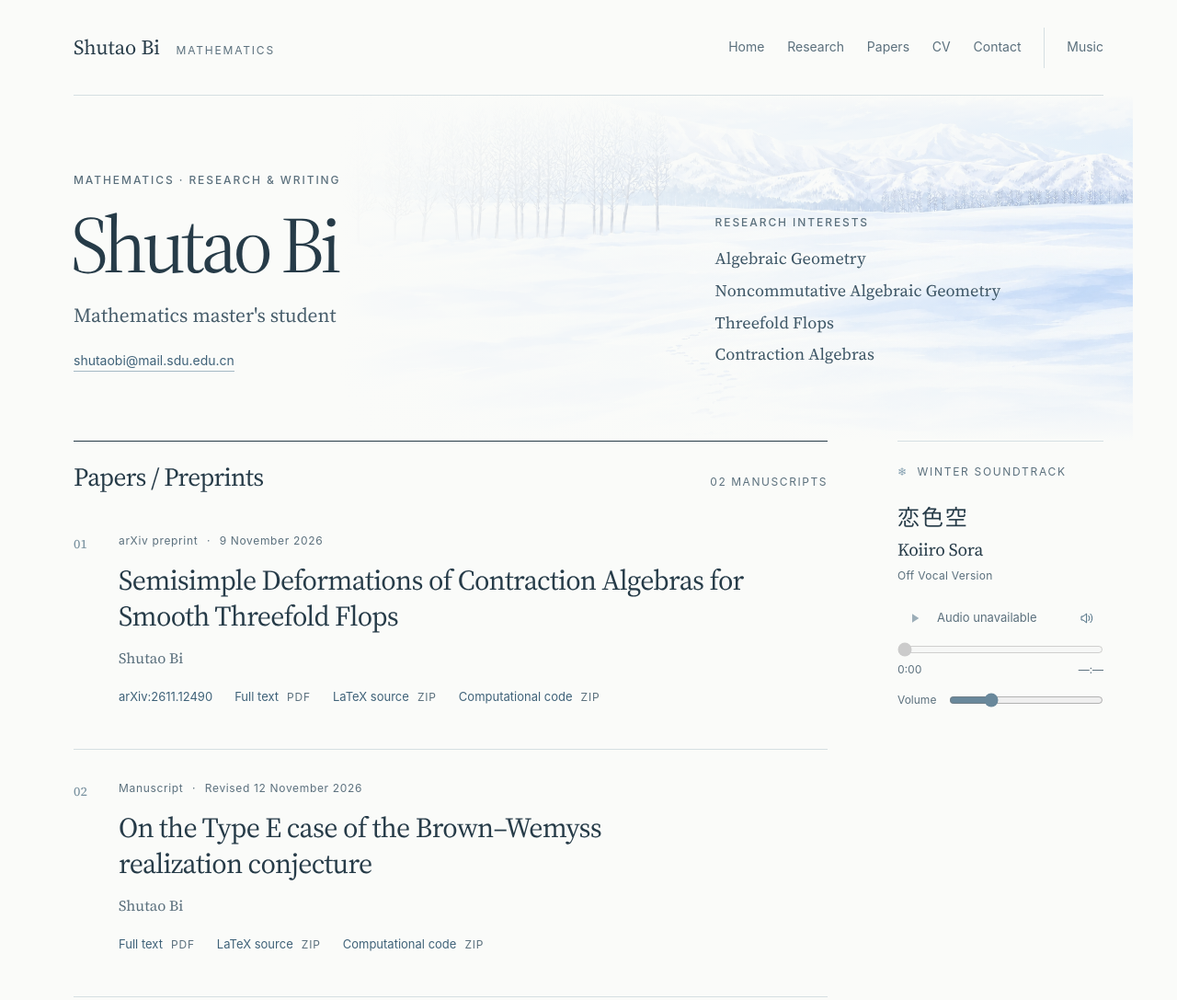
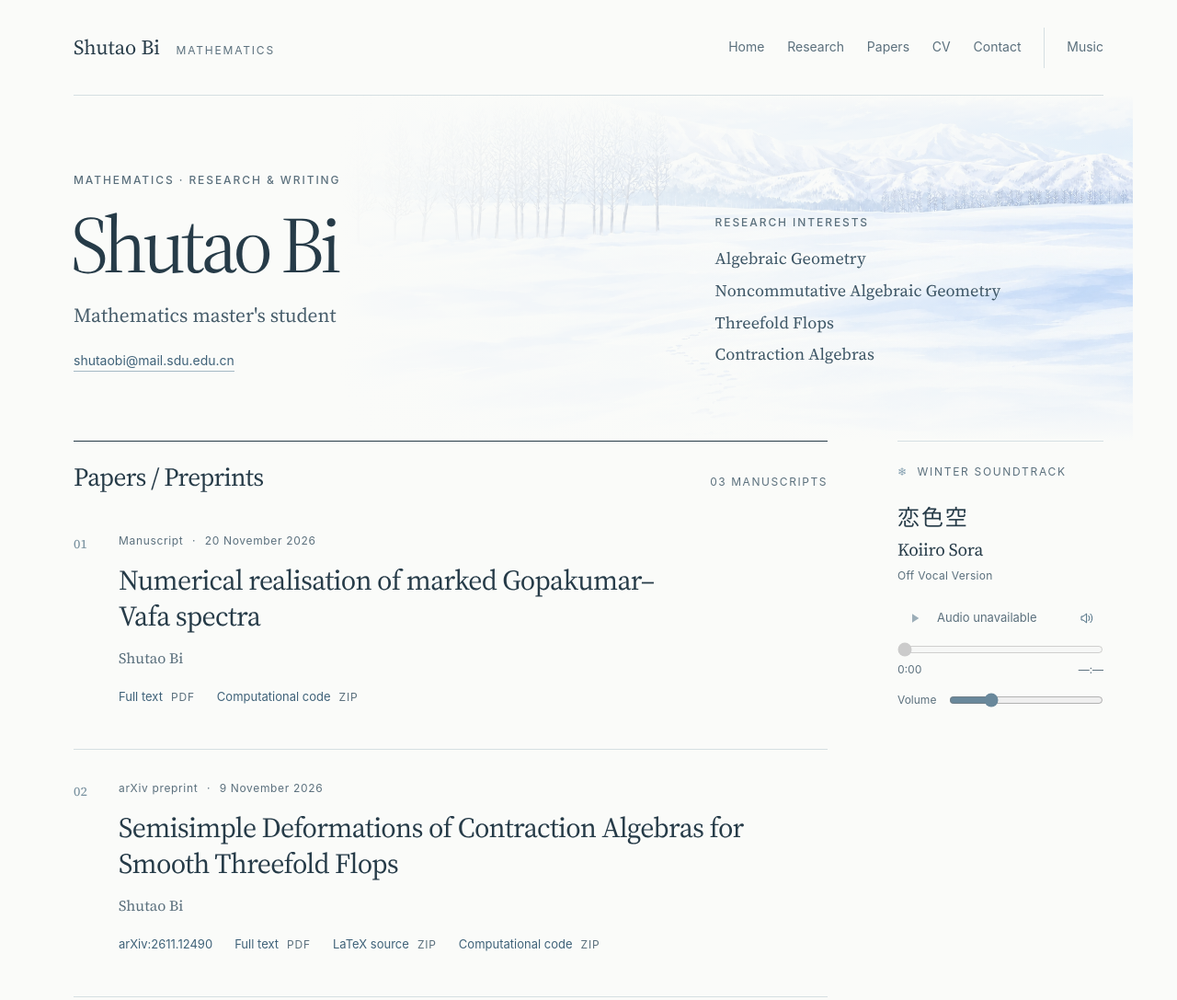
Before and after one commit to Shutaobi/shutaobi.github.io, a plain HTML site: page index.html in a window 1280 px wide. Shown: the top 1087 px of the page at 92% size. Drawn offline with Linux system fonts and the light colour scheme.

Commit message:
Publish marked GV spectra manuscript and verification code

```diff
--- a/index.html
+++ b/index.html
@@ -56,11 +56,23 @@
       <section class="papers-section" id="papers" aria-labelledby="papers-heading">
         <header class="section-heading">
           <h2 id="papers-heading">Papers / Preprints</h2>
-          <span class="section-count">02 manuscripts</span>
+          <span class="section-count">03 manuscripts</span>
         </header>
         <!-- Copy a paper article to add a manuscript; update the count and ordinal. -->
+        <article class="paper" aria-labelledby="paper-marked-gv-spectra">
+          <span class="paper-number" aria-hidden="true">01</span>
+          <div class="paper-main">
+            <p class="paper-status">Manuscript <span aria-hidden="true">·</span> 20 November 2026</p>
+            <h3 id="paper-marked-gv-spectra"><a href="thesis/Marked_GV_Realisation_Clean.pdf?v=10331e7f6cb3">Numerical realisation of marked Gopakumar–Vafa spectra</a></h3>
+            <p class="paper-authors">Shutao Bi</p>
+            <div class="paper-resources">
+              <a class="pdf-link" href="thesis/Marked_GV_Realisation_Clean.pdf?v=10331e7f6cb3" aria-label="Read Numerical realisation of marked Gopakumar–Vafa spectra (PDF)">Full text <span class="file-type">PDF</span></a>
+              <a class="pdf-link" href="thesis/Marked_GV_Verification_Code.zip?v=dc9c23fa1072" download aria-label="Download the computational code for Numerical realisation of marked Gopakumar–Vafa spectra (ZIP)">Computational code <span class="file-type">ZIP</span></a>
+            </div>
+          </div>
+        </article>
         <article class="paper" aria-labelledby="paper-title">
-          <span class="paper-number" aria-hidden="true">01</span>
+          <span class="paper-number" aria-hidden="true">02</span>
           <div class="paper-main">
           <p class="paper-status">arXiv preprint <span aria-hidden="true">·</span> 9 November 2026</p>
           <h3 id="paper-title"><a href="https://arxiv.org/abs/2611.12490">Semisimple Deformations of Contraction Algebras for Smooth Threefold Flops</a></h3>
@@ -82,7 +94,7 @@
           </div>
         </article>
         <article class="paper" aria-labelledby="paper-geometric-realization">
-          <span class="paper-number" aria-hidden="true">02</span>
+          <span class="paper-number" aria-hidden="true">03</span>
           <div class="paper-main">
           <p class="paper-status">Manuscript <span aria-hidden="true">·</span> Revised 12 November 2026</p>
           <h3 id="paper-geometric-realization"><a href="thesis/Geometric_Realization.pdf?v=501305940aaf">On the Type E case of the Brown–Wemyss realization conjecture</a></h3>
```
Also changed, not shown: 2 other files.
